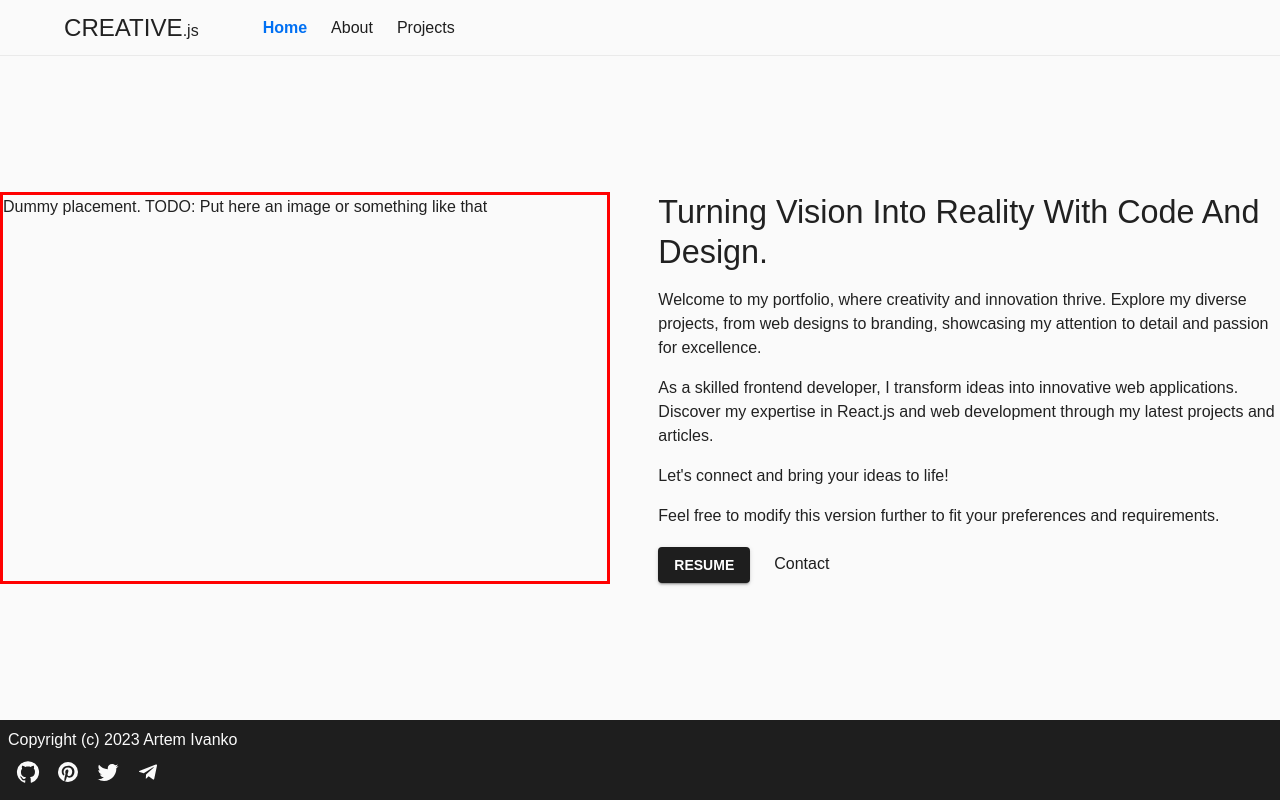
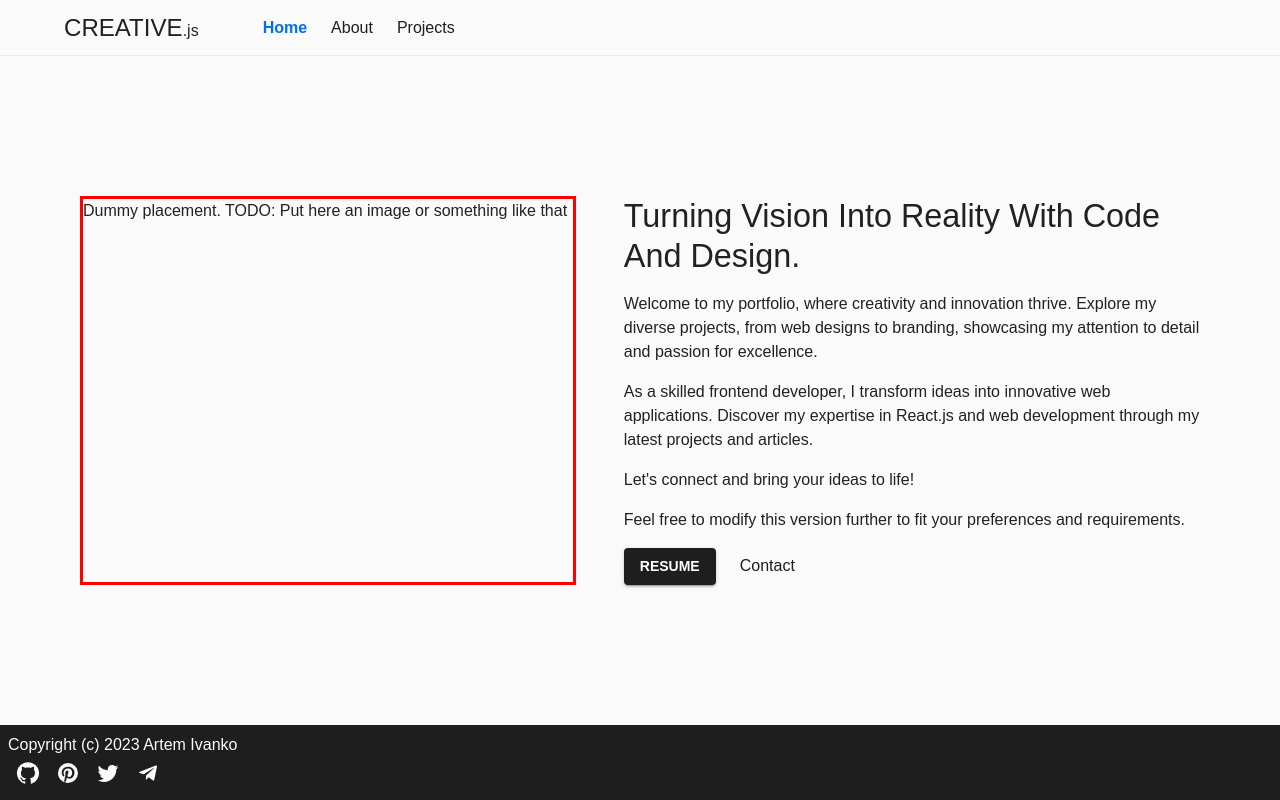
Before and after one commit to ArtemIvanko/Portfolio.v1, a React (Create React App) app: page /home in a window 1280 px wide. Built offline with nearby package versions, Linux system fonts and the light colour scheme; a web font is replaced by a local one.

Commit message:
Navigation styles improvements, Link styles improvements

```diff
--- a/src/components/Navigation/Navigation.tsx
+++ b/src/components/Navigation/Navigation.tsx
@@ -67,10 +67,13 @@ const BrandName = styled(Typography)(({ theme }) => ({
   },
 }));
 
-const ContentWrapper = styled("main")({
+const ContentWrapper = styled("main")(({ theme }) => ({
   display: "flex",
   alignItems: "center",
   justifyContent: "center",
   flexGrow: "1",
-  overflow: "auto",
-});
+  padding: "2rem",
+  [theme.breakpoints.up("lg")]: {
+    padding: "2.5rem 5rem",
+  },
+}));
--- a/src/components/utils/Link/Link.tsx
+++ b/src/components/utils/Link/Link.tsx
@@ -48,7 +48,7 @@ const StyledLink = styled(ReactLink)<StyledLinkProps>(
       textDecoration: "none",
       color: fillTextByColor[$color],
       display: "inline-flex",
-      padding: "0.5rem",
+      padding: "0.25rem 0.5rem",
 
       ...(!!$isActive && {
         fontWeight: "600",
```
